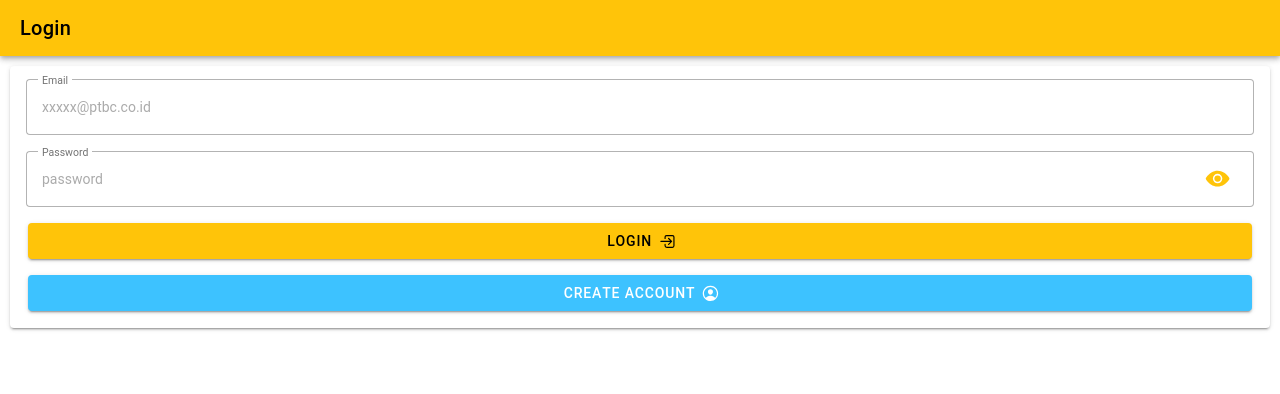
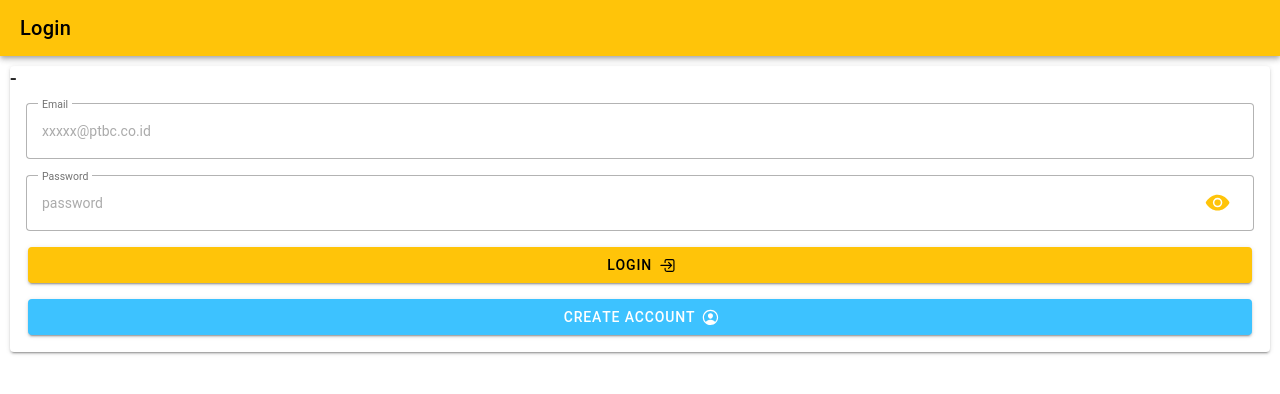
Before and after one commit to rickyptbc/my-first-ionic-app, a React (Vite) app: page / in a window 1280 px wide. Shown: the top 394 px of the page. Built offline with nearby package versions, Linux system fonts and the light colour scheme.

Commit message:
Geolocation Test

```diff
--- a/package.json
+++ b/package.json
@@ -15,7 +15,9 @@
     "@capacitor/android": "5.7.2",
     "@capacitor/app": "5.0.7",
     "@capacitor/core": "5.7.2",
+    "@capacitor/geolocation": "^5.0.7",
     "@capacitor/haptics": "5.0.7",
+    "@capacitor/ios": "5.7.2",
     "@capacitor/keyboard": "5.0.8",
     "@capacitor/preferences": "^5.0.7",
     "@capacitor/status-bar": "5.0.7",
--- a/src/pages/LoginPage.tsx
+++ b/src/pages/LoginPage.tsx
@@ -2,6 +2,7 @@ import {
   IonButton,
   IonCard,
   IonCardContent,
+  IonCardTitle,
   IonContent,
   IonFab,
   IonHeader,
@@ -23,6 +24,7 @@ import {
   mailOutline,
   personCircleOutline,
 } from "ionicons/icons";
+import { Geolocation } from '@capacitor/geolocation';
 
 const LoginPage: React.FC = () => {
   const [introSeen, setIntroSeen] = useState(false);
@@ -30,9 +32,19 @@ const LoginPage: React.FC = () => {
   const [email, setEmail] = useState("");
   const [password, setPassword] = useState("");
   const [showPassword, setShowPassword] = useState(false);
+  const [coordinates, setCoordinates] = useState('-');
+
   const passwordRef = useRef<HTMLIonInputElement>(null);
 
   const router = useIonRouter();
+
+  const printCurrentPosition = async () => {
+    const coordinates = await Geolocation.getCurrentPosition();
+
+    setCoordinates(`Current position: ${coordinates}`)
+
+    console.log('Current position:', coordinates);
+  };
 
   const togglePasswordVisibility = () => {
     setShowPassword(!showPassword);
@@ -40,6 +52,7 @@ const LoginPage: React.FC = () => {
     if (passwordRef.current) {
       passwordRef.current.setFocus();
     }
+    printCurrentPosition();
   };
 
   const doLogin = (event: React.FormEvent<HTMLFormElement>) => {
@@ -69,6 +82,9 @@ const LoginPage: React.FC = () => {
       </IonHeader>
       <IonContent>
         <IonCard>
+          <IonCardTitle>
+            {coordinates}
+          </IonCardTitle>
           <IonCardContent>
             <form onSubmit={doLogin}>
               <IonInput
```
Also changed, not shown: 21 other files (tests, documents, lock files or other folders).
